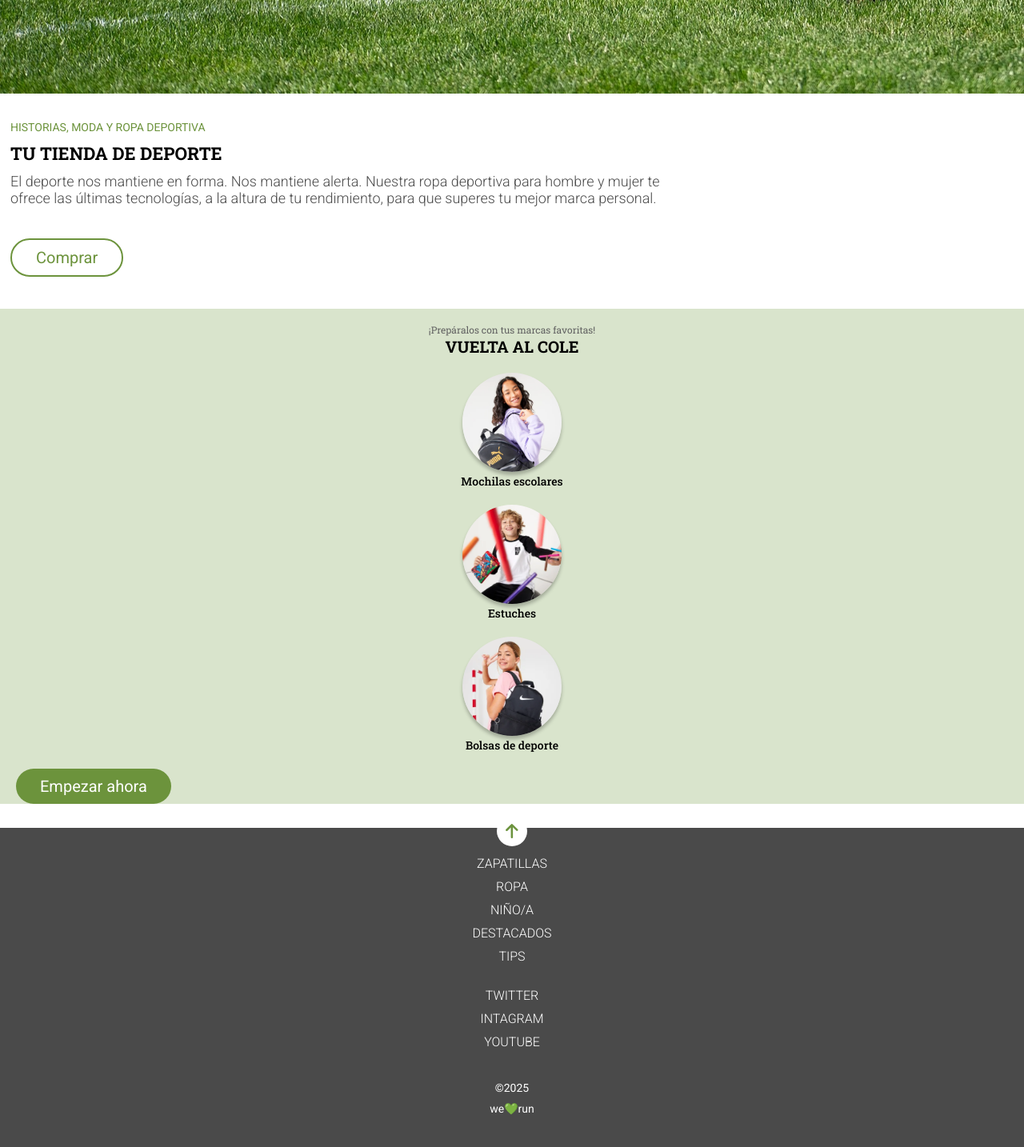
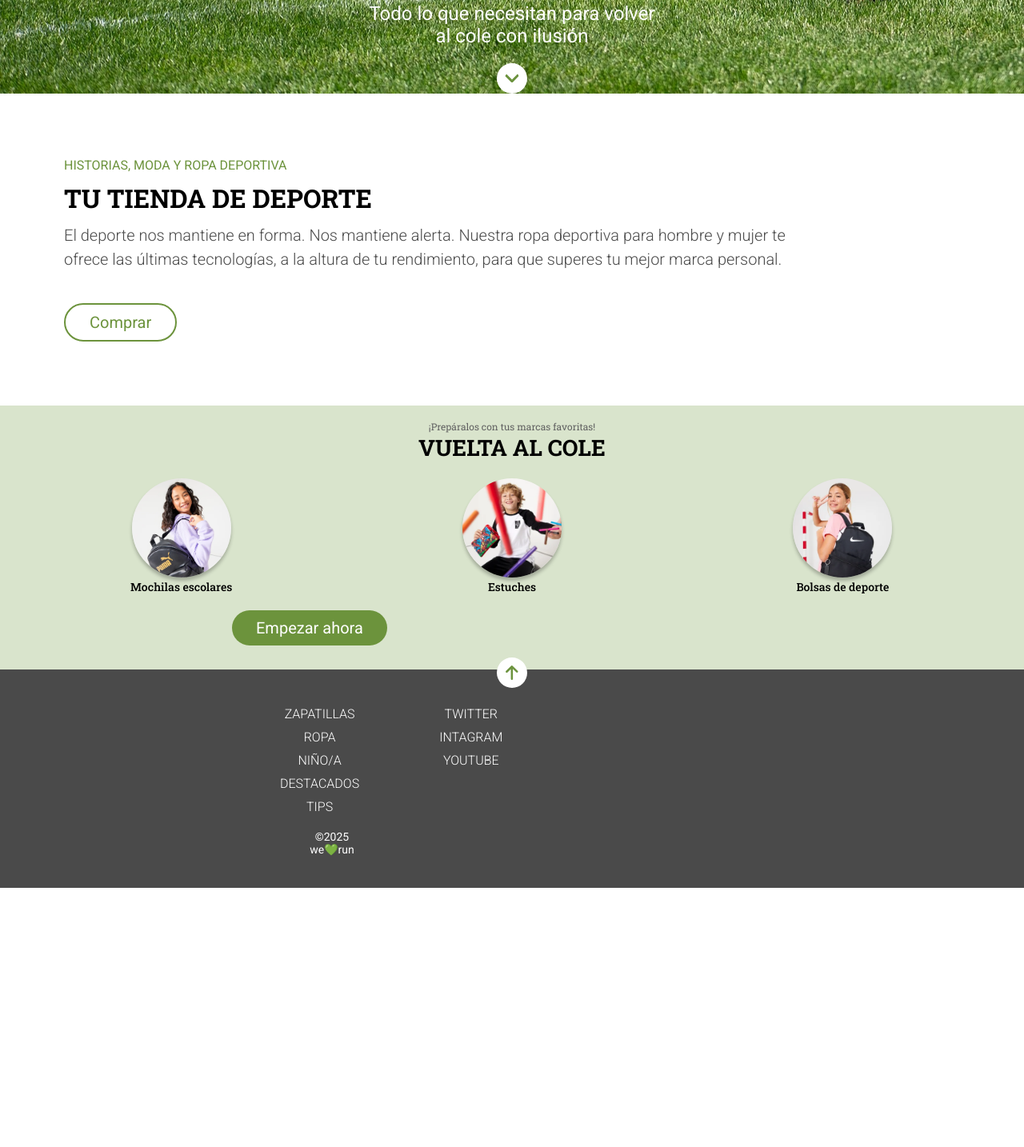
Before and after one commit to Adalab/modulo-1-evaluacion-final-Mercedes-Bichweiler, a website built with Vite: page index.html in a window 1280 px wide. Shown: the part 683-2117 px from the top of the page at 80% size. After the commit the page ends 1793 px from the top, so only its background shows below. Built offline with nearby package versions, Linux system fonts and the light colour scheme.

Commit message:
add media query

```diff
--- a/index.html
+++ b/index.html
@@ -16,11 +16,13 @@
     <div class="shared-fund">
       <header>
         <div class="header">
+          <a href="https://adalab.es.">
             <img class="header-menu" src="./img/ico-menu.svg" alt="Menu icon" />
+          </a>
         </div>
       </header>
       <main>
-        <section class="hero">
+        <section id="hero" class="hero">
           <h1 class="hero-title">
             <p>Comienzos</p>
             <p>Compartidos</p>
@@ -31,17 +33,19 @@
           </div>
           <!--IMAGEN COMO BACKGROUND EN CSS <img src="./img/cover.jpeg" alt="Niña jugando a la pelota" />-->
           <div class="hero-container-img">
+            <a href="#store">
               <img
                 class="hero-img"
                 src="./img/ico-scroll-down.svg"
                 alt="Scroll down"
               />
+            </a>
           </div>
         </section>
       </main>
     </div>
     <section>
-      <article class="store">
+      <article id="store" class="store">
         <p class="store-intro">Historias, moda y ropa deportiva</p>
         <h2 class="store-title">Tu tienda de deporte</h2>
         <p class="store-text">
@@ -84,11 +88,16 @@
         </div>
         <button class="school-button">Empezar ahora</button>
       </article>
-      <article class="nav">
-        <div>
+    </section>
+    <footer class="footer">
+      <div class="footer-img">
+        <a href="#hero">
           <img class="nav-img" src="./img/ico-arrow.svg" alt="Flecha arriba" />
+        </a>
       </div>
+      <section class="nav">
         <nav>
+          <div class="nav-grid">
             <ul class="nav-list">
               <li>
                 <a class="nav-link" href="https://adalab.es.">Zapatillas</a>
@@ -102,15 +111,18 @@
             </ul>
             <ul class="nav-list">
               <li><a class="nav-link" href="https://adalab.es.">Twitter</a></li>
-            <li><a class="nav-link" href="https://adalab.es.">Intagram</a></li>
+              <li>
+                <a class="nav-link" href="https://adalab.es.">Intagram</a>
+              </li>
               <li><a class="nav-link" href="https://adalab.es.">Youtube</a></li>
             </ul>
+          </div>
         </nav>
-      </article>
-    </section>
-    <footer class="footer">
+        <div class="copy">
           <div>&copy2025</div>
           <p>We💚run</p>
+        </div>
+      </section>
     </footer>
   </body>
 </html>
--- a/style.css
+++ b/style.css
@@ -18,6 +18,9 @@
   --color-tertiary-variant: #4a4a4a;
   --color-fourth: #6c933c;
   --color-fourth-variant: #d9e4cc;
+}
+html {
+  scroll-behavior: smooth;
 }
 .header-menu {
   background-color: var(--color-fourth);
@@ -103,6 +106,7 @@
   display: inline-block;
   text-wrap: balance;
   padding-bottom: 4rem;
+  line-height: 1.5;
 }
 .store-button {
   background-color: var(--color-secundary);
@@ -118,6 +122,7 @@
 .school {
   background-color: var(--color-fourth-variant);
   padding-inline: 2rem;
+  padding-bottom: 3rem;
 }
 .school-grid {
   display: grid;
@@ -186,8 +191,22 @@
   color: var(--color-secundary);
   border: none;
   border-radius: 999px;
-  margin-bottom: 3rem;
+  margin-left: 9rem;
 }
+.footer {
+  background-color: var(--color-tertiary-variant);
+  display: flex;
+  flex-direction: column;
+  text-align: center;
+  justify-content: center;
+  padding-bottom: 4rem;
+  font-family: var(--roboto-regular);
+  font-size: 1.4rem;
+  color: var(--color-secundary);
+  text-transform: lowercase;
+  gap: 1rem;
+}
+/*
 .nav {
   background-color: var(--color-tertiary-variant);
   padding-inline: 2rem;
@@ -195,7 +214,7 @@
   flex-direction: column;
   justify-content: center;
   align-items: center;
-}
+}*/
 .nav-img {
   width: 3.8rem;
   height: 3.8rem;
@@ -223,17 +242,68 @@
   text-transform: uppercase;
   text-decoration: none;
 }
-.footer {
-  background-color: var(--color-tertiary-variant);
-  display: flex;
-  flex-direction: column;
-  text-align: center;
-  justify-content: center;
-  padding-bottom: 4rem;
-  font-family: var(--roboto-regular);
-  font-size: 1.4rem;
-  color: var(--color-secundary);
-  text-transform: lowercase;
-  gap: 1rem;
-  padding-top: 2rem;
+
+@media (width >768px) {
+  .hero-title {
+    font-size: 7.5rem;
+    padding-top: 65rem;
+  }
+  .hero-text {
+    font-size: 2.4rem;
+  }
+  .hero-container-img {
+    padding-bottom: 2rem;
+  }
+  .store {
+    padding-left: 4rem;
+  }
+  .store-intro {
+    font-size: 1.6rem;
+  }
+  .store-title {
+    font-size: 3.2rem;
+  }
+  .store-text {
+    font-size: 2rem;
+  }
+  .school-title {
+    font-size: 2.8rem;
+  }
+  .school-grid {
+    grid-template-columns: 1fr 1fr 1fr;
+  }
+  .school-button {
+    margin-left: 27rem;
+  }
+  .nav-grid {
+    display: flex;
+    flex-direction: row;
+    gap: 8rem;
+    padding-left: 34rem;
+  }
+  .copy {
+    display: flex;
+    flex-direction: column;
+    padding-inline-end: 45rem;
+    order: -1;
+  }
+
+  /*.nav-grid {
+    display: grid;
+    grid-template-columns: 1fr 1fr;
+    padding-left: 16rem;
+    padding-top: 3rem;
+  }
+  .nav-list {
+    text-align: start;
+  }
+  .footer {
+    display: grid;
+    grid-template-columns: 1fr;
+  }*/
 }
+@media (width >1024px) {
+  .store {
+    padding: 8rem;
+  }
+}
```
Lines whose indentation alone changed are shown as unchanged.
